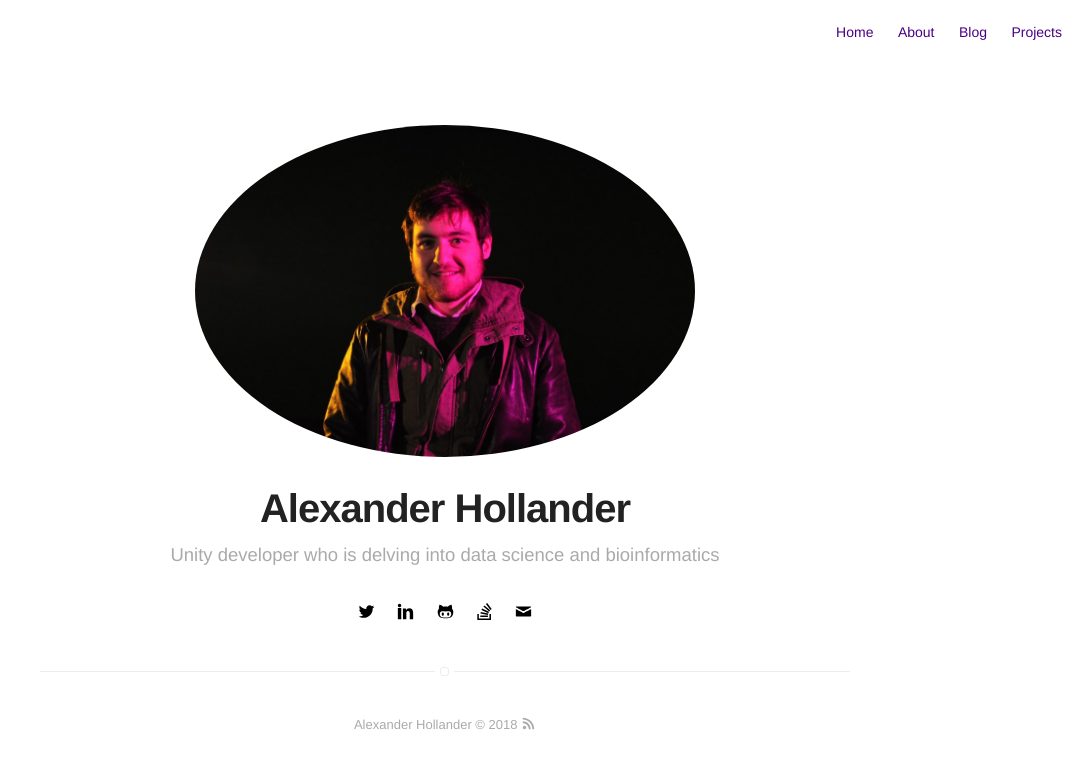
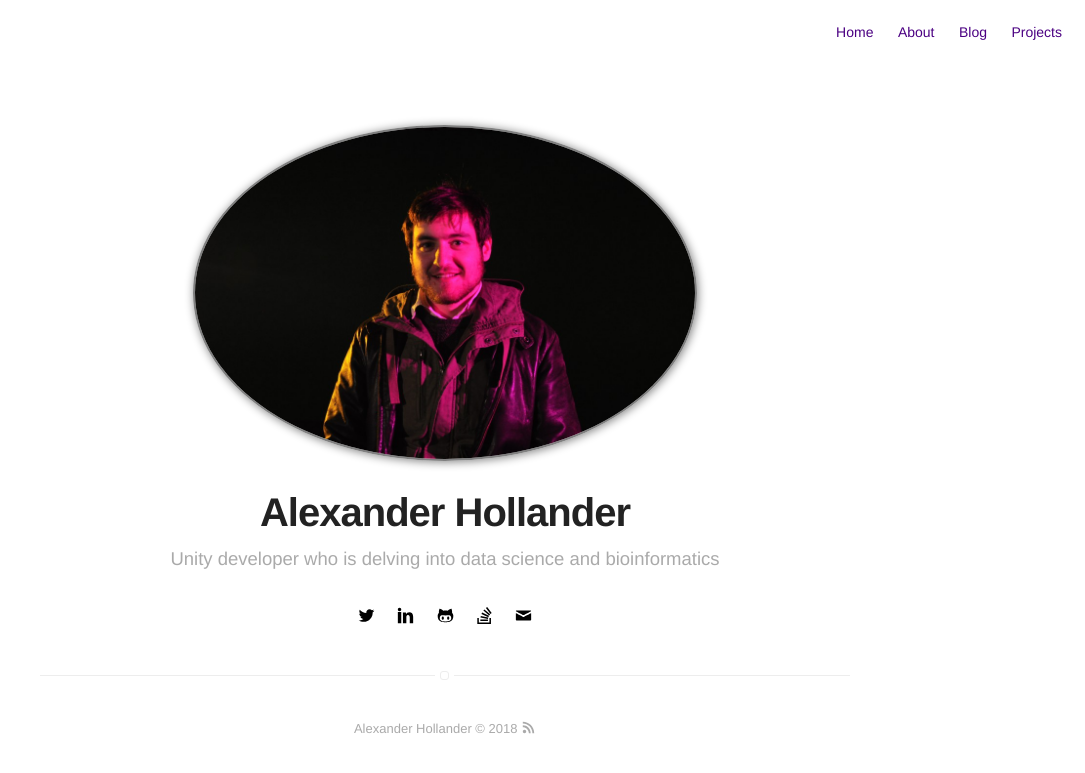
Before and after one commit to Ashen-Vaults/ashen-vaults.github.io, a Jekyll site: the page built from index.html, in a window 1280 px wide. Shown: the top 773 px of the page, without its empty margins (195-1280 px from the left). Built offline with Jekyll 4.4.1, drawn with Linux system fonts in a browser that asks for light colours.

Commit message:
Added box shadow to portrait.

```diff
--- a/_sass/components/header.sass
+++ b/_sass/components/header.sass
@@ -6,11 +6,12 @@
     z-index: 99
 
     > .link > .selfie
+        border: 2px solid grey
         width: 500px
         margin-bottom: 25px
         border-radius: 100%
         transition: all .2s
-        box-shadow: 0
+        box-shadow: 1px 1px 10px grey
         opacity: 1
 
         &:hover
```
